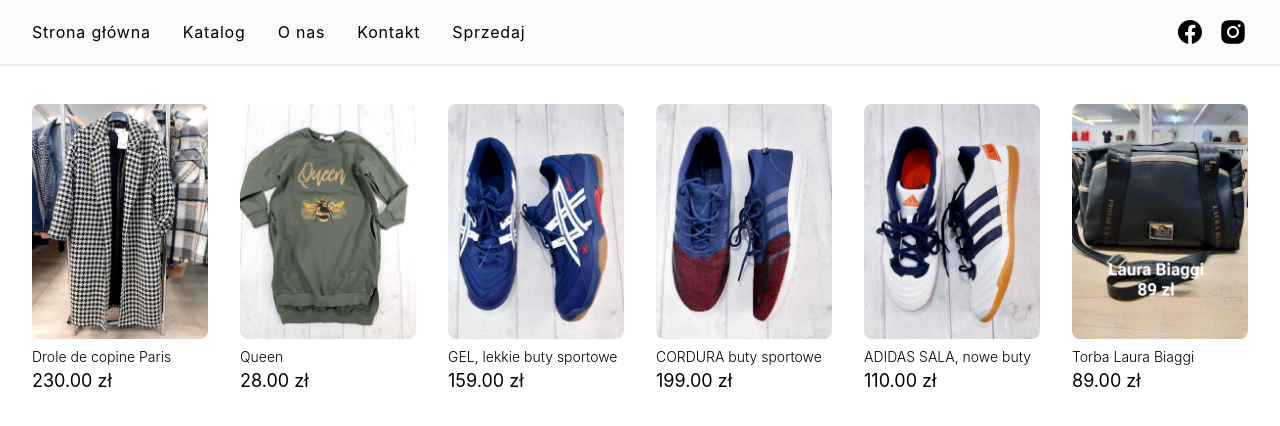
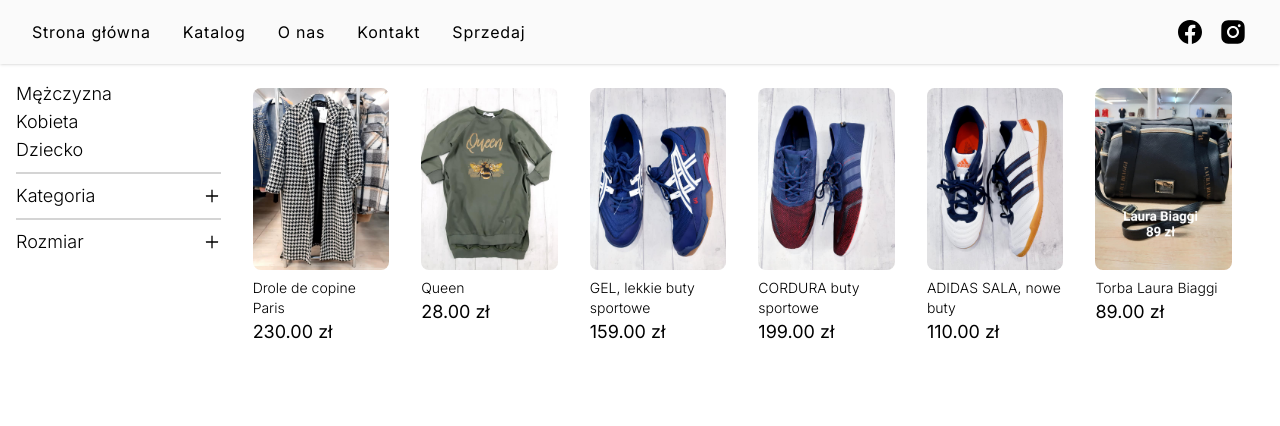
Before and after one commit to gandalf113/ecommerce-demo, a Next.js app: page /katalog in a window 1280 px wide. Shown: the top 426 px of the page. Built offline with nearby package versions, Linux system fonts and the light colour scheme.

Commit message:
Changed font, started working on filters

```diff
--- /dev/null
+++ b/components/catalogue/SideFilters.js
@@ -0,0 +1,27 @@
+import React from 'react'
+import FilterDropdown from './ui/FilterDropdown'
+
+const CATEGORY_FILTERS = ['Wszystko', 'T-Shirty', 'Płaszcze', 'Kurtki', 'Buty', 'Torby', 'Spodnie']
+const SIZE_FILTERS = ['XS', 'S', 'M', 'L', 'XL', 'XXL']
+
+const SideFilters = () => {
+    return (
+        <div className='w-3/4 font-light text-lg'>
+            {/* Sex filter */}
+            <div className='flex flex-col items-start'>
+                <button>Mężczyzna</button>
+                <button>Kobieta</button>
+                <button>Dziecko</button>
+            </div>
+
+            <div className='my-2 border-t-2 border-neutral-300' />
+
+            <FilterDropdown title='Kategoria' filterOptions={CATEGORY_FILTERS}/>
+            <div className='my-2 border-t-2 border-neutral-300' />
+            <FilterDropdown title='Rozmiar' filterOptions={SIZE_FILTERS}/>
+
+        </div>
+    )
+}
+
+export default SideFilters
--- /dev/null
+++ b/components/catalogue/ui/FilterDropdown.js
@@ -0,0 +1,31 @@
+import React, { useState } from 'react'
+import { AiOutlinePlus, AiOutlineMinus } from 'react-icons/ai'
+import FilterDropdownItem from './FilterDropdownItem'
+
+const FilterDropdown = ({ title, filterOptions }) => {
+    const [isOpen, setIsOpen] = useState();
+
+    const toggleIsOpen = () => {
+        setIsOpen(!isOpen);
+    }
+
+    return (
+        <div>
+            {/* Dropdown */}
+            <div className='flex justify-between items-center mb-2 cursor-pointer' onClick={toggleIsOpen}>
+                <h5>{title}</h5>
+                {isOpen ? <AiOutlineMinus /> : <AiOutlinePlus />}
+            </div>
+
+
+            {/* Dropdown items */}
+            <div className={`${isOpen ? 'block' : 'hidden'}`}>
+                {filterOptions.map((item, index) => (
+                    <FilterDropdownItem key={index} filter={item} />
+                ))}
+            </div>
+        </div>
+    )
+}
+
+export default FilterDropdown
--- /dev/null
+++ b/components/catalogue/ui/FilterDropdownItem.js
@@ -0,0 +1,17 @@
+import React from 'react'
+import { MdCheckBoxOutlineBlank, MdCheckBox } from 'react-icons/md'
+
+const FilterDropdownItem = ({ filter, all=false }) => {
+    return (
+        <div className='flex items-center gap-x-2 font-extralight'>
+            {
+                all ?
+                <MdCheckBox size={16} /> :
+                <MdCheckBoxOutlineBlank size={16} />
+            }
+            <p>{filter}</p>
+        </div>
+    )
+}
+
+export default FilterDropdownItem
--- a/pages/katalog/index.js
+++ b/pages/katalog/index.js
@@ -1,11 +1,21 @@
 import React from 'react'
 import ItemsList from '../../components/catalogue/ItemsList'
+import SideFilters from '../../components/catalogue/SideFilters'
 import { getAllItems } from '../../dummy-data'
 
 const CataloguePage = ({ items }) => {
     return (
-        <div className='p-8'>
-            <ItemsList items={items} />
+        <div className='p-4'>
+            {/* <h1 className='text-2xl tracking-tight'>Przeglądaj dostępny towar</h1>
+            <div className='my-6 border-t-2 border-neutral-200' /> */}
+
+            <div className='flex'>
+                <SideFilters />
+                <div className='px-8'>
+                    <ItemsList items={items} />
+
+                </div>
+            </div>
         </div>
     )
 }
--- a/styles/globals.css
+++ b/styles/globals.css
@@ -1,3 +1,5 @@
+@import url('https://fonts.googleapis.com/css2?family=Inter:wght@100;200;300;400;500;600;700;800&display=swap');
+
 @tailwind base;
 @tailwind components;
 @tailwind utilities;
@@ -6,8 +8,7 @@
 body {
   padding: 0;
   margin: 0;
-  font-family: -apple-system, BlinkMacSystemFont, Segoe UI, Roboto, Oxygen,
-    Ubuntu, Cantarell, Fira Sans, Droid Sans, Helvetica Neue, sans-serif;
+  @apply font-body
 }
 
 a {
--- a/tailwind.config.js
+++ b/tailwind.config.js
@@ -5,6 +5,9 @@
     "./components/**/*.js",
   ],
   theme: {
+    fontFamily: {
+      body: ['Inter'],
+    },
     extend: {},
   },
   plugins: [],
```
Also changed, not shown: public/fonts/Inter.woff2 (added).
